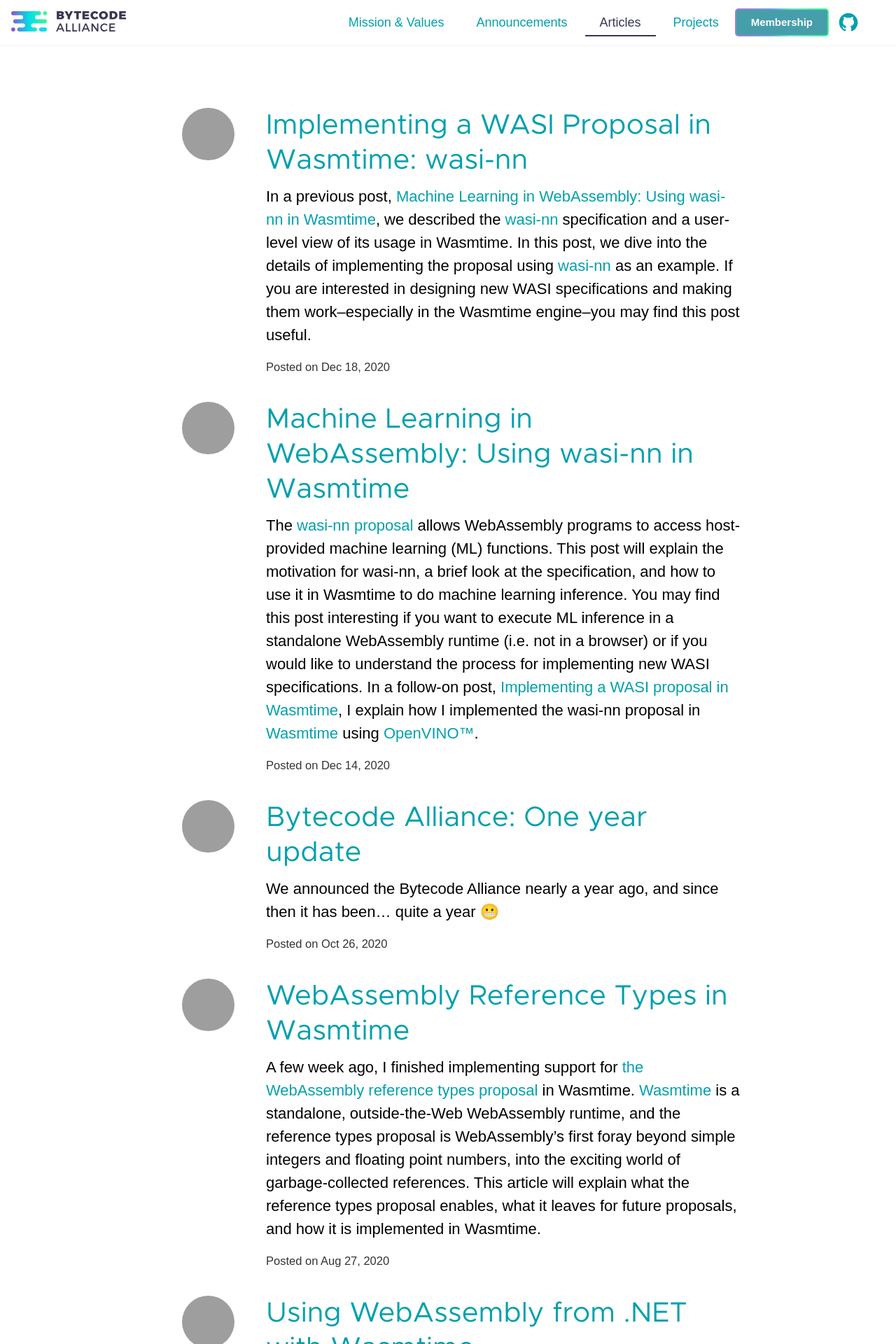
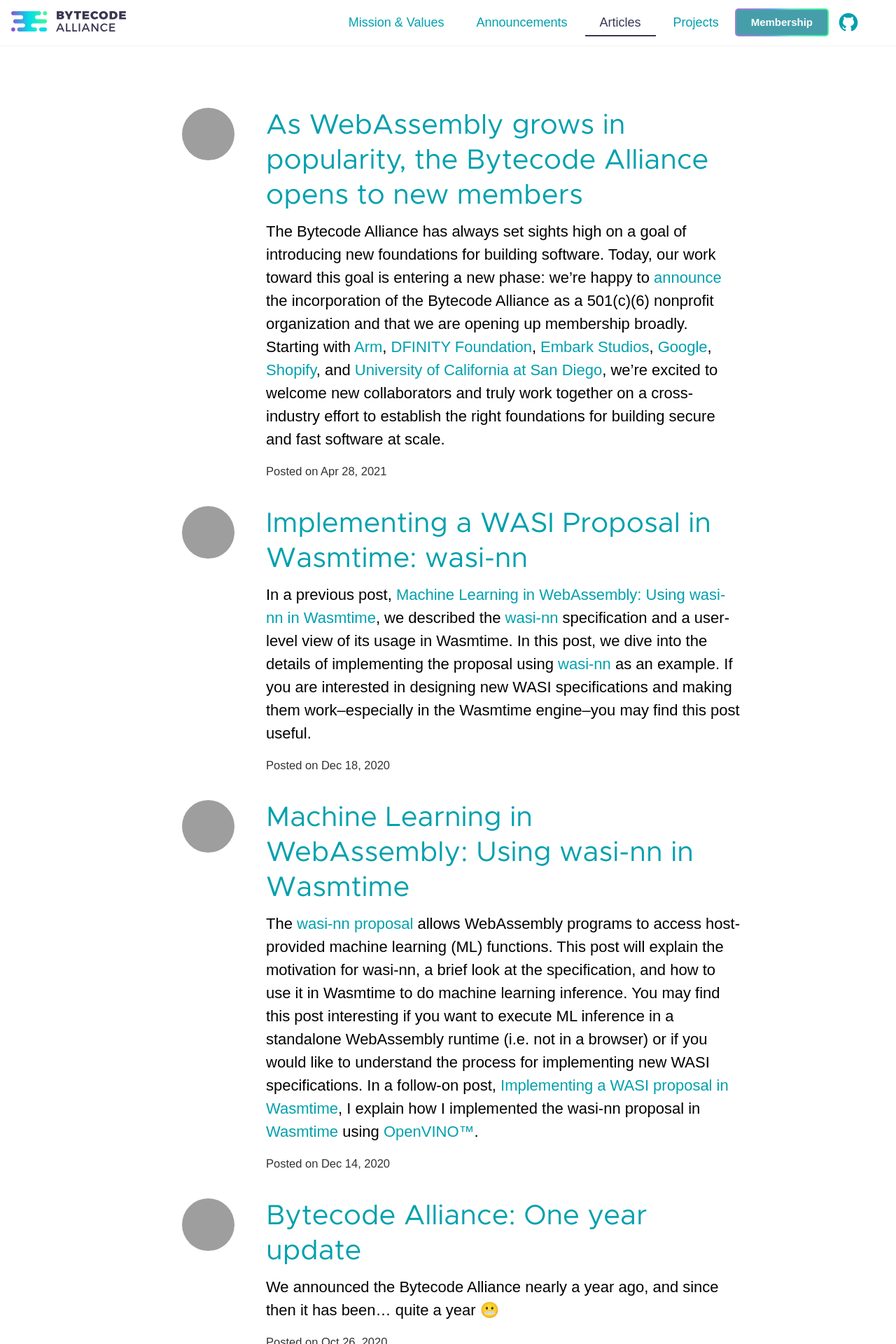
Before and after one commit to bytecodealliance/bytecodealliance.org, a Jekyll site: the page built from articles/index.md, in a window 1280 px wide. Shown: the top 1920 px of the page at 70% size. Built offline with Jekyll 4.4.1, drawn with Linux system fonts in a browser that asks for light colours; some of the changed lines change nothing that is shown; grey boxes are pictures that could not be loaded.

Commit message:
Add April 28 blog post

```diff
--- a/_includes/footer.html
+++ b/_includes/footer.html
@@ -9,5 +9,5 @@
     document.getElementById("menu-button").addEventListener("click", function() {
         document.getElementById("nav-entries").classList.toggle("show");
     });
-    document.querySelector('main').focus();
+    document.querySelector('main').focus({ preventScroll: true });
 </script>
--- /dev/null
+++ b/_posts/2021-04-28-bytecode-alliance-update.md
@@ -0,0 +1,29 @@
+---
+title: "As WebAssembly grows in popularity, the Bytecode Alliance opens to new members"
+author: "Till Schneidereit on behalf of the Board of Directors"
+github_name: tschneidereit
+---
+
+The Bytecode Alliance has always set sights high on a goal of introducing new foundations for building software. Today, our work toward this goal is entering a new phase: we’re happy to [announce](/press/growing-the-bytecode-alliance) the incorporation of the Bytecode Alliance as a 501(c)(6) nonprofit organization and that we are opening up membership broadly. Starting with [Arm](https://www.arm.com/), [DFINITY Foundation](https://dfinity.org/), [Embark Studios](https://www.embark-studios.com/), [Google](https://research.google.com/), [Shopify](https://shopify.engineering/), and [University of California at San Diego](https://ucsd.edu/), we’re excited to welcome new collaborators and truly work together on a cross-industry effort to establish the right foundations for building secure and fast software at scale.
+
+## Progress on Bytecode Alliance priorities
+A lot has changed since we laid out our vision in our [initial announcement](/articles/announcing-the-bytecode-alliance). We’ve made [significant progress](/articles/1-year-update) on our core projects and helped drive the standardization of key proposals supporting the nanoprocess vision, including [WASI](https://github.com/WebAssembly/WASI), [Interface Types](https://github.com/WebAssembly/interface-types/blob/master/proposals/interface-types/Explainer.md), and [Module Linking](https://github.com/WebAssembly/module-linking/blob/master/proposals/module-linking/Explainer.md), as well as proposals, like [WASI-nn](https://github.com/WebAssembly/wasi-nn/blob/main/docs/Explainer.md) and [WASI-Crypto](https://github.com/WebAssembly/WASI-crypto), that open up new use cases. Additionally, we created [Wasmtime](https://wasmtime.dev/) embeddings for [Go](https://github.com/bytecodealliance/wasmtime-go), [Python](https://github.com/bytecodealliance/wasmtime-py/), and [.Net](https://github.com/bytecodealliance/wasmtime-dotnet/), and are getting close to wrapping up our [project to merge](https://www.fastly.com/blog/how-lucet-wasmtime-make-stronger-compiler-together) the [Lucet](https://www.fastly.com/blog/announcing-lucet-fastly-native-webassembly-compiler-runtime) and Wasmtime runtimes.
+
+We’ve also created a new code-generation backend for the Cranelift WebAssembly compiler with a strong focus on performance and security. This new backend, created in close collaboration between Fastly, Mozilla, Intel, and Arm, [is now the default](https://github.com/bytecodealliance/rfcs/pull/10) for Wasmtime and Lucet, and Fastly recently ran a full security assessment of this critical technology and switched to this new backend for [Compute@Edge](https://www.fastly.com/products/edge-compute/serverless/).
+
+And we’ve improved our processes for collaboration; for example, we introduced an [RFC process](https://github.com/bytecodealliance/rfcs/) to raise visibility and enable focused discussion of major changes to our core projects.
+
+## Changes in context
+But a lot has changed in the larger world, too. Since our founding, WebAssembly has seen critical gains in popularity and adoption rates. There are multiple WebAssembly conferences and events this year including last week’s [WebAssembly Summit 2021](https://webassembly-summit.org/), [Wasm Day](https://events.linuxfoundation.org/cloud-native-wasm-day/) during next week’s [Kubecon](https://events.linuxfoundation.org/kubecon-cloudnativecon-europe/), and a WebAssembly track at [QCon Plus 2021](https://plus.qconferences.com/?gclid%3DCjwKCAjw07qDBhBxEiwA6pPbHhLjoKucj_78gZ5wk5Vn22WybOUHdyqahRZnUafN-J9RZzWvHVj5ehoCWQkQAvD_BwE), May 17-28. We now see WebAssembly being used in production across the ecosystem and being leveraged as a critical, secure, and performant foundation for computing. The Bytecode Alliance is a space for the community to come together and continue to build this foundation. In doing so, major organizations are finding opportunities to use this technology at scale, and in security critical environments with the confidence needed to really realize the potential.
+
+Some other changes mean that our mission is more important than ever. In describing the [nanoprocess vision](/articles/announcing-the-bytecode-alliance), we warned about the weaknesses inherent in the prevailing models of building software, which rely heavily on composing dozens, hundreds, or sometimes even thousands of third-party modules and libraries, without security boundaries between them. Since then, [weaknesses](https://www.dni.gov/files/NCSC/documents/supplychain/Software_Supply_Chain_Attacks.pdf) in the software supply chain [have been used](https://en.wikipedia.org/wiki/Supply_chain_attack) to breach the systems of governments, critical infrastructure services, and an astoundingly large number of companies. They were instrumental in stealing personal information of hundreds of millions, perhaps even billions of people.
+
+Solving these challenges will require efforts across many industries, and not all aspects of any realistic solution are in scope for the Bytecode Alliance. But better answers to software composition are on the critical path for all of them, and as we open up to new members, the scope of collaboration with the Bytecode Alliance is still focused on developing solutions in this space, as defined by our [mission](/mission).
+
+## Governance
+We’ve spent a lot of time figuring out how to build a healthy and robust community where we have organizations building on and contributing to this ecosystem. We also want individual contributors for Bytecode Alliance projects strongly represented. The goal is that our governance has strong representation in both of these areas. Our [bylaws](/assets/bylaws.pdf) provide for direct community representation on the Board, and dictate that all changes to the bylaws themselves and the charter require community buy-in. In designing the rules around this, we’ve been following and building on best practices as defined by highly successful communities like the [OpenJS Foundation](https://openjsf.org/) that have spearheaded strong community representation in governance.
+
+## Bootstrapping
+We’re now [welcoming](/membership) new members to the Bytecode Alliance on a rolling basis. In parallel to onboarding additional members, over the next few months we’ll fully define a charter for a Technical Steering Committee (TSC), as well as the Board as part of a bootstrapping period. At the end of that period, we will organize Board and TSC elections to fully establish the Bytecode Alliance’s open governance model. More details to come in the near future. As we focus on scaling project scope and expanding the Alliance, we are excited to start supporting more hosted projects and we will share more information on our blog about additional activities and projects in the pipeline and within scope.
+
+[Reach out](mailto:membership@bytecodealliance.org) if you’re interested in [joining](/membership) the Bytecode Alliance and contributing to our vision.
```
